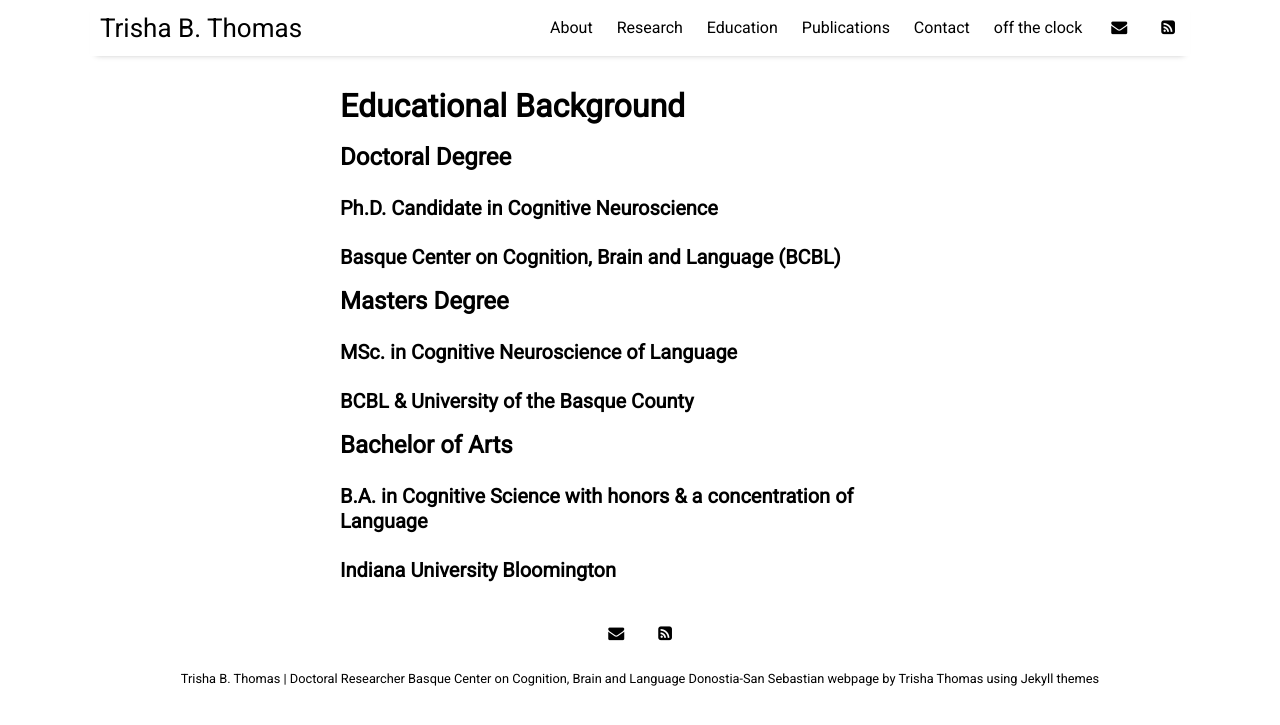
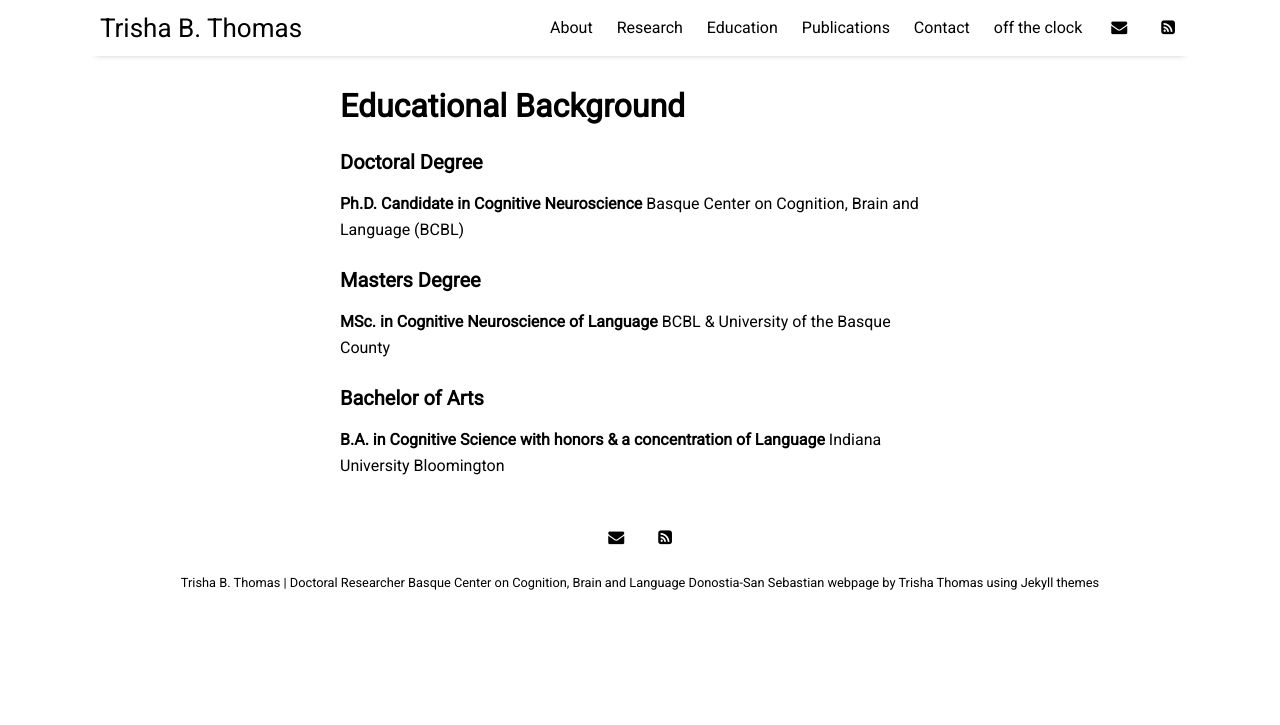
Before and after one commit to tthomas840/tthomas840.github.io, a Jekyll site: the page built from pages/facts.md, in a window 1280 px wide. Shown: the top 725 px of the page. Built offline with Jekyll 4.4.1, drawn with Linux system fonts in a browser that asks for light colours; nearby versions of some CDN libraries.

```diff
--- a/pages/facts.md
+++ b/pages/facts.md
@@ -5,14 +5,14 @@ title: Educational Background
 permalink: /facts
 ---
 
-## Doctoral Degree
-### Ph.D. Candidate in Cognitive Neuroscience
-### Basque Center on Cognition, Brain and Language (BCBL)
+### Doctoral Degree
+ **Ph.D. Candidate in Cognitive Neuroscience**
+ Basque Center on Cognition, Brain and Language (BCBL)
 
-## Masters Degree
-### MSc. in Cognitive Neuroscience of Language
-### BCBL & University of the Basque County
+### Masters Degree
+**MSc. in Cognitive Neuroscience of Language**
+BCBL & University of the Basque County
 
-## Bachelor of Arts
-### B.A. in Cognitive Science with honors & a concentration of Language
-### Indiana University Bloomington
+### Bachelor of Arts
+**B.A. in Cognitive Science with honors & a concentration of Language**
+Indiana University Bloomington
```
